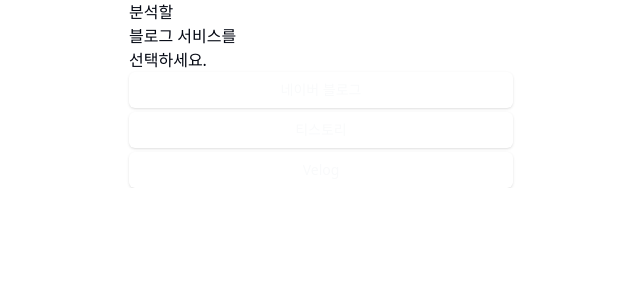
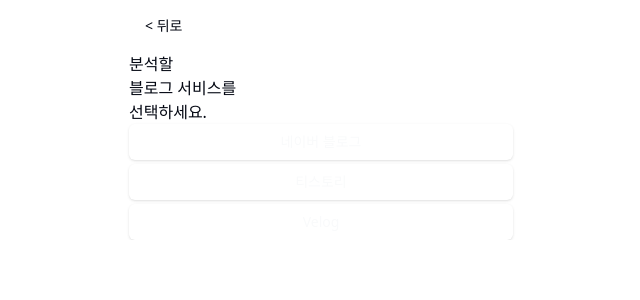
Before and after one commit to ttogeul-ttogeul/frontend, a Next.js app: page /analysis-input in a window 1280 px wide. Shown: the top 300 px of the page, without its empty margins (319-959 px from the left). Built offline with nearby package versions, Linux system fonts and the light colour scheme.

Commit message:
feat : analysis input page의 layout 추가

```diff
--- /dev/null
+++ b/app/analysis-input/layout.tsx
@@ -0,0 +1,11 @@
+import NavigationBar from "@/components/analysis-input/navigation-bar";
+import { ReactNode } from "react";
+
+export default function Layout({ children }: { children: ReactNode }) {
+  return (
+    <>
+      <NavigationBar />
+      {children}
+    </>
+  );
+}
```
